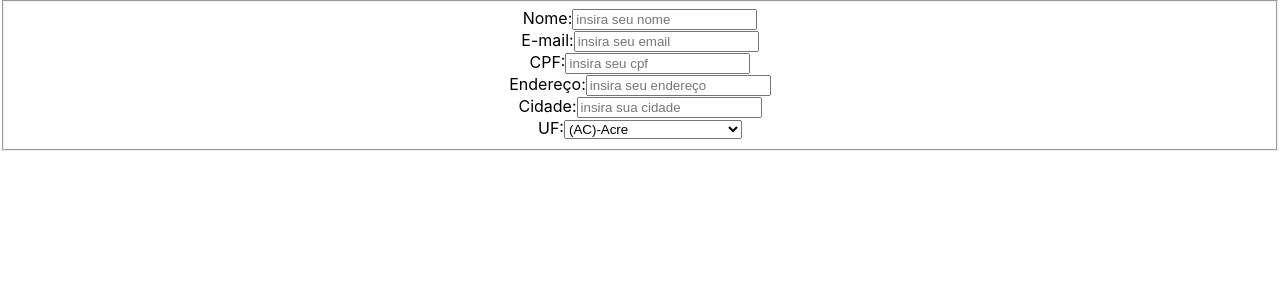
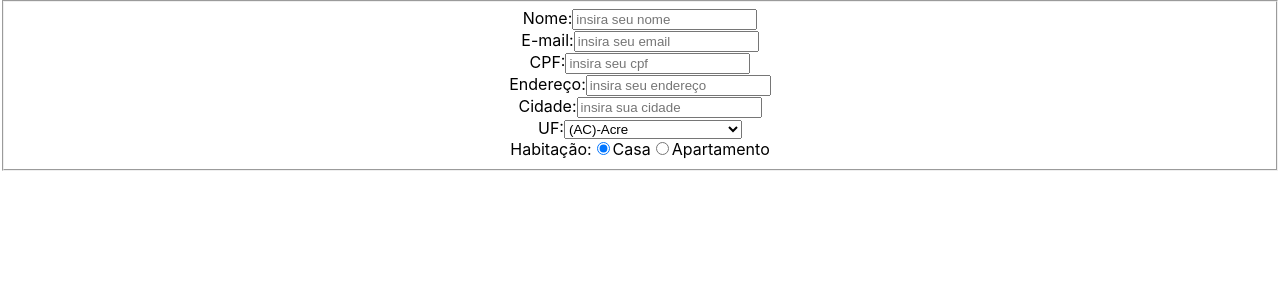
Before and after one commit to lucas-rodrigues0/trybe_exercises, a React (Create React App) app in the folder exercises/12.2/my-form-2.0/: page / in a window 1280 px wide. Shown: the top 300 px of the page. Built offline with nearby package versions, Linux system fonts and the light colour scheme.

Commit message:
cria componete Housing

```diff
--- a/exercises/12.2/my-form-2.0/src/Fieldset.js
+++ b/exercises/12.2/my-form-2.0/src/Fieldset.js
@@ -6,6 +6,7 @@ import CPF from './CPF';
 import Address from './Address';
 import City from './City';
 import FederalStates from './FederalStates';
+import Housing from './Housing';
 
 class Fieldset extends React.Component {
   constructor(props) {
@@ -23,7 +24,8 @@ class Fieldset extends React.Component {
   }
 
   handleInputChange = ({ target }) => {
-    let { name, value } = target;
+    let { name } = target;
+    let value = target.type === 'checkbox' ? target.checked : target.value;
 
     if(name === "name") {
       value = value.toUpperCase();
@@ -31,6 +33,10 @@ class Fieldset extends React.Component {
 
     if(name === "address") {
       value = value.replace(/[^A-Za-z0-9_]/g, ' ');
+    }
+
+    if(name === "housing") {
+      value = target.id;
     }
 
     this.setState({
@@ -75,6 +81,9 @@ class Fieldset extends React.Component {
           handleInputChange={this.handleInputChange}
           value={this.state.federalstate}
         />
+        <Housing
+          handleInputChange={this.handleInputChange}
+        />
       </fieldset>
     );
   }
--- a/exercises/12.2/my-form-2.0/src/Housing.js
+++ b/exercises/12.2/my-form-2.0/src/Housing.js
@@ -3,7 +3,26 @@ import React from 'react';
 class Housing extends React.Component {
   render() {
     return (
-      <input></input>
+      <div>
+        <label>Habitação:</label>
+        <input
+          type="radio"
+          id="casa"
+          name="housing"
+          onChange={this.props.handleInputChange}
+          checked
+        />
+        <label>Casa</label>
+
+        <input
+          type="radio"
+          id="apartamento"
+          name="housing"
+          onChange={this.props.handleInputChange}
+        />
+        <label>Apartamento</label>
+
+      </div>
     );
   }
 }
```
Also changed, not shown: 1 other file (tests, documents, lock files or other folders).
